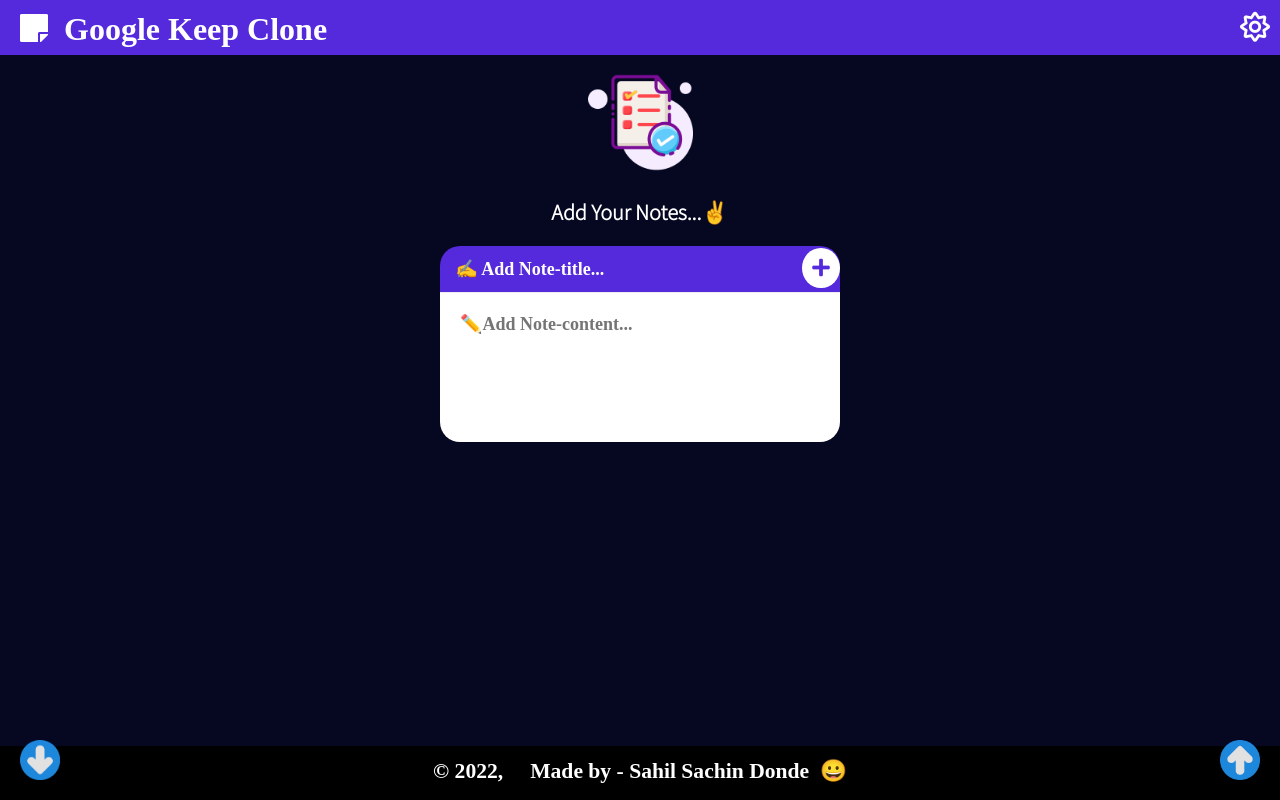
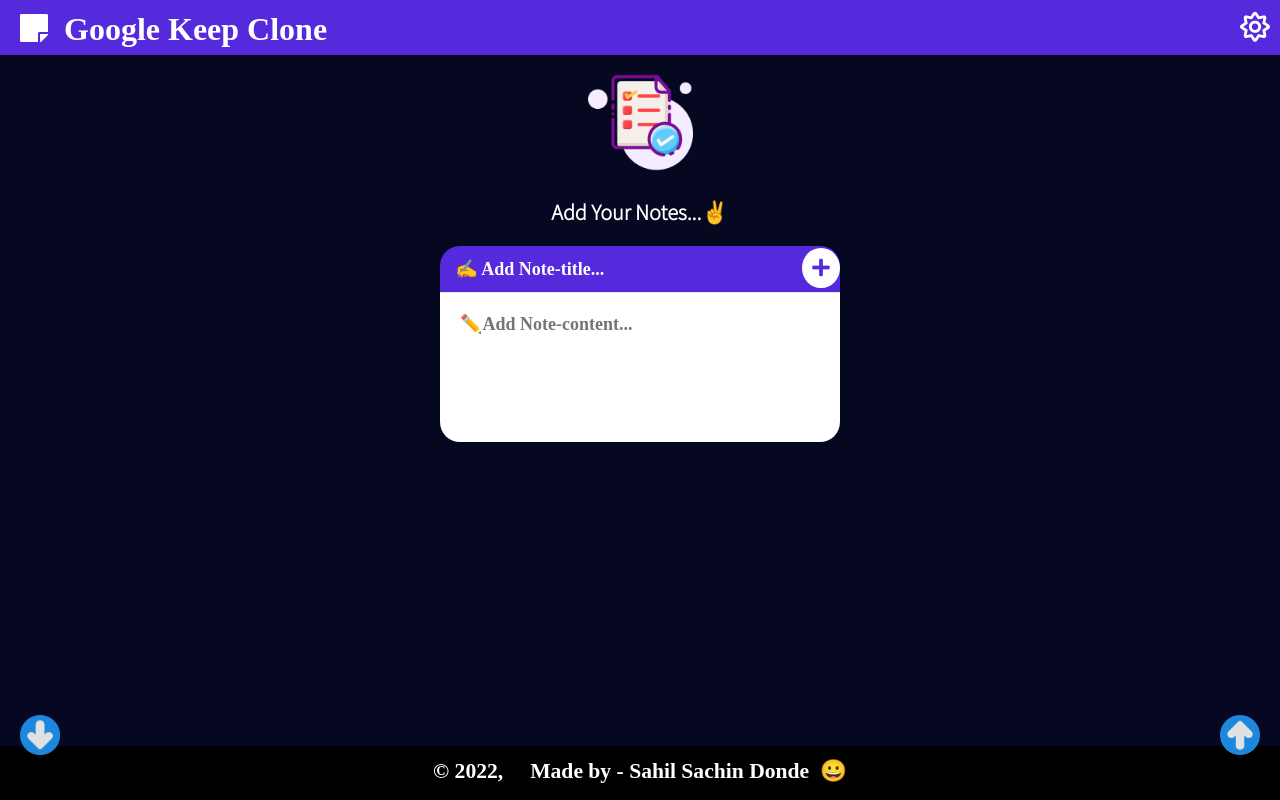
Before and after one commit to Sahil0705/Google_Keep_Clone-React_Redux, a React (Create React App) app: page / in a window 1280 px wide. Built offline with nearby package versions, Linux system fonts and the light colour scheme; the HTML template or start-up script is replaced by a standard one; a web font is replaced by a local one.

Commit message:
Smoothing for gkeep clone

```diff
--- a/src/components/todolist.js
+++ b/src/components/todolist.js
@@ -226,12 +226,12 @@
               {
                   document.getElementById("cap").innerHTML = 'Add Your List...✌';
                   // console.log(scrollId);
-                  document.getElementById(scrollId).scrollIntoView({block: "center"});
 
                   dispatch(addItems(inputdata,"Edit"));
                   document.getElementById('IdOfInput').value='';
                   document.getElementById('Id_content').value='';
                   setInputData({title:'',content:''});
+                  document.getElementById(scrollId).scrollIntoView({block: "center"});
               }
             }></i>
             ) : (
--- a/src/index.css
+++ b/src/index.css
@@ -483,6 +483,7 @@
 {
   transition:transform 0.8s;
   z-index: 100;
+  margin-bottom: 2.5rem;
 }
 #zook:hover
 {
```
